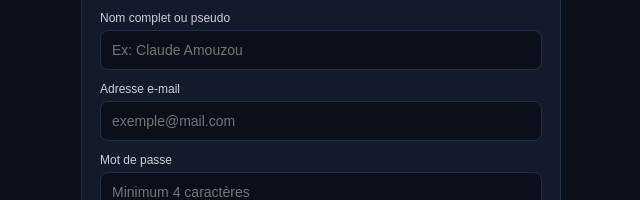
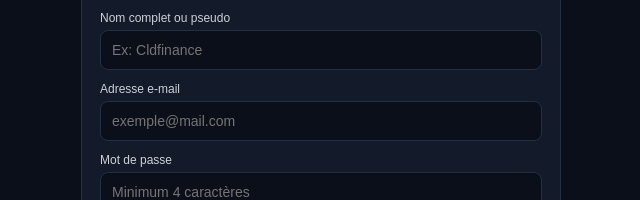
Before and after one commit to cldfinance79-byte/Cldfinance, a plain HTML site: page index.html in a window 1280 px wide. Shown: the part 179-379 px from the top of the page, 319-959 px from the left. Drawn offline with Linux system fonts and the light colour scheme.

Commit message:
Update registration name placeholder text

```diff
--- a/index.html
+++ b/index.html
@@ -278,7 +278,7 @@
 
       <div id="form-register">
         <label for="reg-name">Nom complet ou pseudo</label>
-        <input type="text" id="reg-name" placeholder="Ex: Claude Amouzou" />
+        <input type="text" id="reg-name" placeholder="Ex: Cldfinance" />
 
         <label for="reg-email">Adresse e-mail</label>
         <input type="email" id="reg-email" placeholder="exemple@mail.com" />
```
